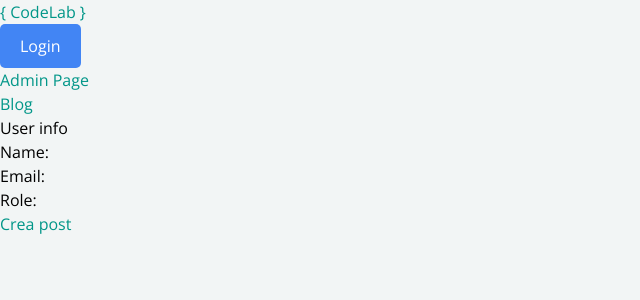
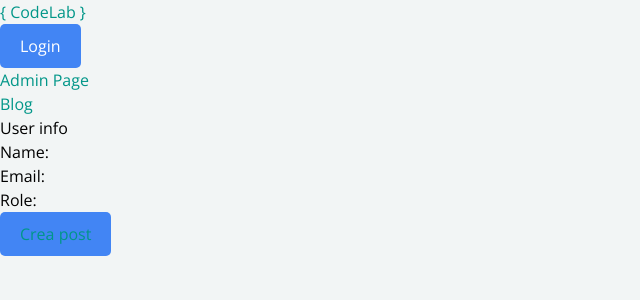
Before and after one commit to albertotomatis/FullStack_Blog_NextJs, a Next.js app in the folder auth_nextjs/: page /dashboard in a window 1280 px wide. Shown: the top 300 px of the page, without its empty margins (0-640 px from the left). Built offline with nearby package versions, Linux system fonts and the light colour scheme; no server answers.

Commit message:
dashboard

```diff
--- a/auth_nextjs/app/components/Dashboard/UserInfo.jsx
+++ b/auth_nextjs/app/components/Dashboard/UserInfo.jsx
@@ -19,7 +19,11 @@ export default function UserInfo() {
     <div className="sm:mx-auto sm:w-full sm:max-w-sm py-5">
         <div>Role: <span className="font-bold">{session?.user?.role}</span></div>
     </div>
-    <Link href="/creaPost" >Crea post</Link>
+    <div className="sm:mx-auto sm:w-full sm:max-w-sm py-5">
+      <button type="button" className="btn font-semibold rounded-lg text-sm px-4 py-2 text-center mr-5">
+        <Link href="/creaPost" className="text-white">Crea post</Link>
+      </button>
+    </div>
   </div>
     )
 }
--- a/auth_nextjs/app/components/Navbar.jsx
+++ b/auth_nextjs/app/components/Navbar.jsx
@@ -52,14 +52,14 @@ export default function Navbar() {
                     <div className="px-4 py-2">
                       <span className="block text-bold">Hello, {session?.user?.name}</span>
                     </div>
-                    <Link href="/" className="block px-4 py-2">
+                    <Link href="/dashboard" className="block px-4 py-2 text-gray-900 hover:text-white">
                       Dashboard
                     </Link>
-                    <Link href="/" className="block px-4 py-2">
+                    <Link href="/" className="block px-4 py-2 text-gray-900 hover:text-white">
                       Settings
                     </Link>
                     <Link href="/" onClick={handleLogout}
-                      className="block px-4 py-2 text-gray-900">
+                      className="block px-4 py-2 text-gray-900 hover:text-white">
                       Logout
                     </Link>
                   </div>
```
